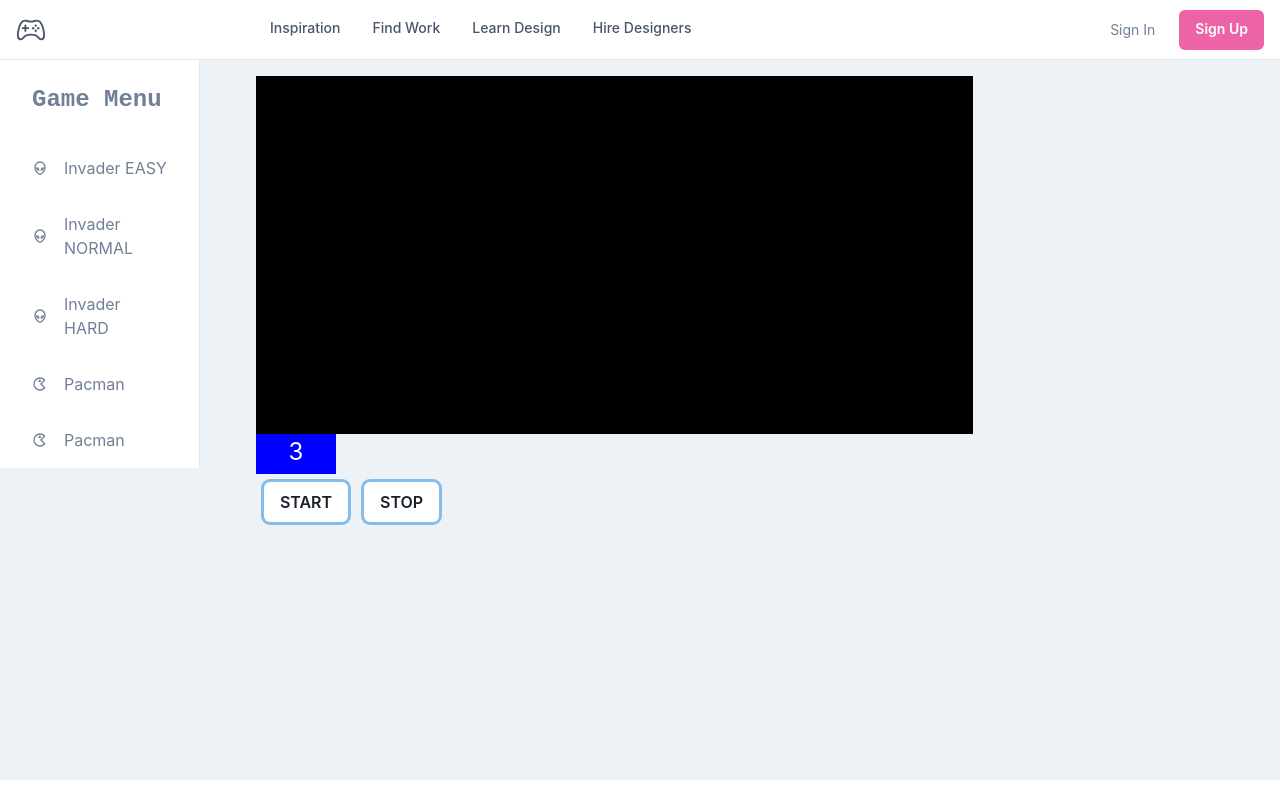
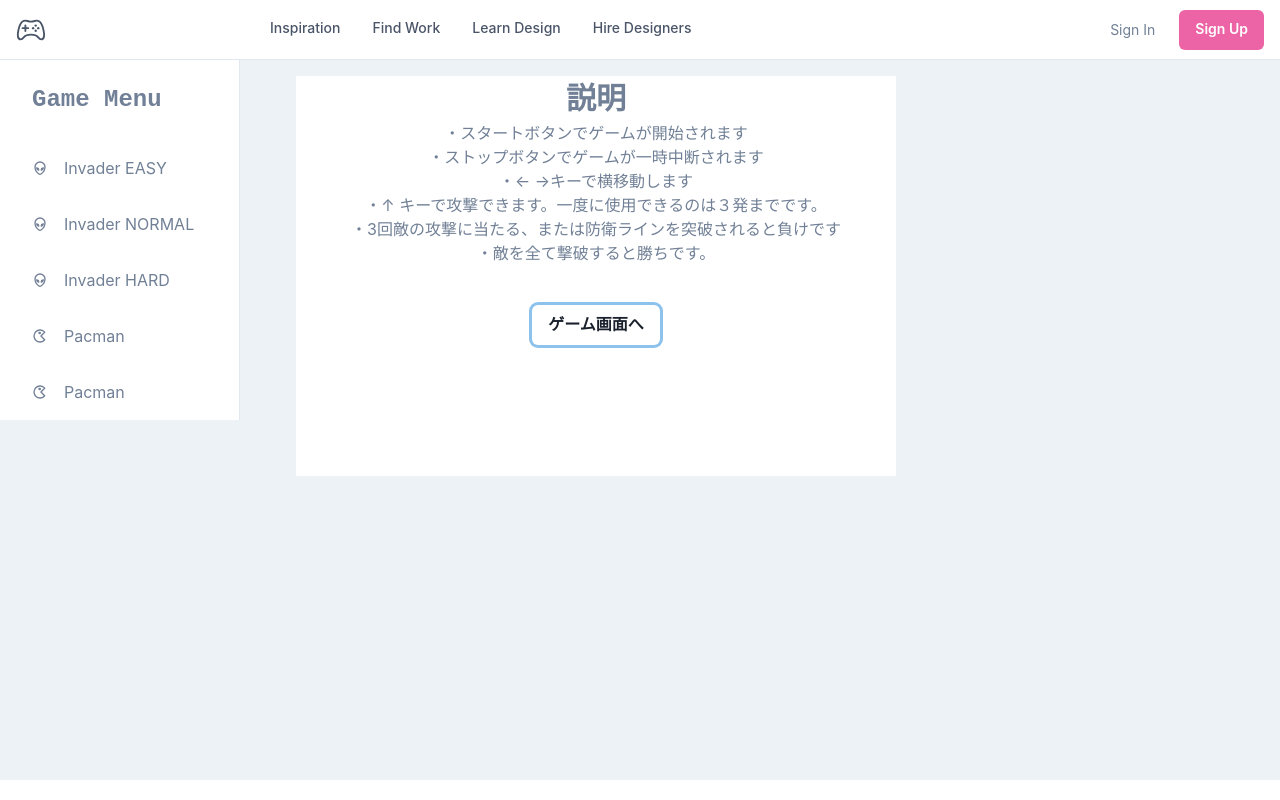
Before and after one commit to k-hirofumi/game-site, a React (Create React App) app: page /game1 in a window 1280 px wide. Built offline with nearby package versions, Linux system fonts and the light colour scheme.

Commit message:
説明追加

```diff
--- a/src/components/molecules/InvaderGame.tsx
+++ b/src/components/molecules/InvaderGame.tsx
@@ -45,7 +45,7 @@ export const InvaderGame: FC<Props> = memo((props) => {
     const PLAYER_LIFE_POINT = 3;
     const INVADER_SIZE = 7;
     const INVADER_MOVEMENT_HORIZONTAL = 5; //敵の横移動距離
-    const INVADER_MOVEMENT_VERTICAL = 6; //敵の縦移動距離
+    const INVADER_MOVEMENT_VERTICAL = 8; //敵の縦移動距離
     const INVADER_SPEED = invaderSpeed; //敵の移動速度(0に近づくほど速い)
     const INVADERS_DISTANCE_HORIZONTAL = 8; //敵の横間隔
     const INVADERS_DISTANCE_VERTICAL = 2; //敵の縦間隔
--- /dev/null
+++ b/src/components/molecules/InvaderRule.tsx
@@ -0,0 +1,21 @@
+import { Box, Button } from "@chakra-ui/react"
+import { FC } from "react";
+
+type Props = {
+    goToGame: () => void;
+}
+export const InvaderRule: FC<Props> = (props) => {
+    const { goToGame } = props;
+    return (
+        <Box bg={'white'} w={600} h={400} textAlign="center">
+            <Box as="b" fontSize={30}>説明</Box>
+            <Box as="p">・スタートボタンでゲームが開始されます</Box>
+            <Box as="p">・ストップボタンでゲームが一時中断されます</Box>
+            <Box as="p">・← →キーで横移動します</Box>
+            <Box as="p">・↑ キーで攻撃できます。一度に使用できるのは３発までです。</Box>
+            <Box as="p">・3回敵の攻撃に当たる、または防衛ラインを突破されると負けです</Box>
+            <Box as="p">・敵を全て撃破すると勝ちです。</Box>
+            <Button mt={10} bg={'white'} boxShadow='outline' onClick={goToGame}>ゲーム画面へ</Button>
+        </Box>
+    )
+}
--- a/src/components/pages/Game1.tsx
+++ b/src/components/pages/Game1.tsx
@@ -1,5 +1,7 @@
-import { FC, memo, useEffect, useRef, useState } from "react"
+import { Box, Button } from "@chakra-ui/react";
+import { FC, memo, useCallback, useEffect, useRef, useState } from "react"
 import { InvaderGame } from "../molecules/InvaderGame"
+import { InvaderRule } from "../molecules/InvaderRule";
 
 type Props = {
     mode: 'easy' | 'normal' | 'hard';
@@ -7,39 +9,61 @@ type Props = {
 export const Game1: FC<Props> = memo((props) => {
     const { mode } = props;
 
-    // const [invaderSpeed, setInvaderSpeed] = useState<number>(0);
-    // const [invaderAmount, setInvaderAmount] = useState<number>(0);
-    // const [invaderAttackMovement, setInvaderAttackMovement] = useState<number>(0);
-    // const [invaderAttackFrequency, setInvaderAttackFrequency] = useState<number>(0);
-    // const [invaderAttackSize, setInvaderAttackSize] = useState<number>(0);
+    const [invaderSpeed, setInvaderSpeed] = useState<number>(0);
+    const [invaderAmount, setInvaderAmount] = useState<number>(0);
+    const [invaderAttackMovement, setInvaderAttackMovement] = useState<number>(0);
+    const [invaderAttackFrequency, setInvaderAttackFrequency] = useState<number>(0);
+    const [invaderAttackSize, setInvaderAttackSize] = useState<number>(0);
 
-    const invaderSpeedRef = useRef(0);
-    const invaderAmountRef = useRef(0);
-    const invaderAttackMovementRef = useRef(0);
-    const invaderAttackFrequencyRef = useRef(0);
-    const invaderAttackSizeRef = useRef(0);
+    // const invaderSpeedRef = useRef<number>(0);
+    // const invaderAmountRef = useRef<number>(0);
+    // const invaderAttackMovementRef = useRef<number>(0);
+    // const invaderAttackFrequencyRef = useRef<number>(0);
+    // const invaderAttackSizeRef = useRef<number>(0);
 
-    //ステートは一度目のレンダリングで初期値が渡されてしまうため、ここでは副作用を使用する。
-    // useEffect(() => {
-    //     setInvaderSpeed((speed) => speed = mode === "easy" ? 10 : mode === "normal" ? 9 : 8)
-    //     setInvaderAmount((amount) => amount = mode === "easy" ? 40 : mode === "normal" ? 50 : 60)
-    //     setInvaderAttackMovement((move) => move = mode === "easy" ? 5 : mode === "normal" ? 20 : 30)
-    //     setInvaderAttackFrequency((freq) => freq = mode === "easy" ? 10 : mode === "normal" ? 9 : 8)
-    //     setInvaderAttackSize((size) => size = mode === "easy" ? 14 : mode === "normal" ? 16 : 16)
-    // }, [])
+    // //ステートは一度目のレンダリングで初期値が渡されてしまうため、ここでは副作用を使用する。
+    //説明文を最初に表示するよう修正したことにより、ステートが初期値の状態でゲーム画面へ送られることがなくなったためステートを使用
+    useEffect(() => {
+        setInvaderSpeed((speed) => speed = mode === "easy" ? 10 : mode === "normal" ? 9 : 8)
+        setInvaderAmount((amount) => amount = mode === "easy" ? 40 : mode === "normal" ? 50 : 60)
+        setInvaderAttackMovement((move) => move = mode === "easy" ? 5 : mode === "normal" ? 6 : 7)
+        setInvaderAttackFrequency((freq) => freq = mode === "easy" ? 10 : mode === "normal" ? 9 : 8)
+        setInvaderAttackSize((size) => size = mode === "easy" ? 14 : mode === "normal" ? 16 : 16)
+    }, [])
 
-    invaderSpeedRef.current = mode === "easy" ? 10 : mode === "normal" ? 9 : 8;
-    invaderAmountRef.current = mode === "easy" ? 40 : mode === "normal" ? 50 : 60;
-    invaderAttackMovementRef.current = mode === "easy" ? 5 : mode === "normal" ? 6 : 7;
-    invaderAttackFrequencyRef.current = mode === "easy" ? 10 : mode === "normal" ? 9 : 8;
-    invaderAttackSizeRef.current = mode === "easy" ? 14 : mode === "normal" ? 16 : 16;
+    // invaderSpeedRef.current = mode === "easy" ? 10 : mode === "normal" ? 9 : 8;
+    // invaderAmountRef.current = mode === "easy" ? 40 : mode === "normal" ? 50 : 60;
+    // invaderAttackMovementRef.current = mode === "easy" ? 5 : mode === "normal" ? 6 : 7;
+    // invaderAttackFrequencyRef.current = mode === "easy" ? 10 : mode === "normal" ? 9 : 8;
+    // invaderAttackSizeRef.current = mode === "easy" ? 14 : mode === "normal" ? 16 : 16;
+
+
+    const [playStart, setPlayStart] = useState<boolean>(false);
+    const goToGame = useCallback(() => setPlayStart(true), []);
+
 
     return (
-        <InvaderGame
-            invaderSpeed={invaderSpeedRef.current}
-            invaderAmount={invaderAmountRef.current}
-            invaderAttackMovement={invaderAttackMovementRef.current}
-            invaderAttackFrequency={invaderAttackFrequencyRef.current}
-            invaderAttackSize={invaderAttackSizeRef.current} />
+        <>
+            {!playStart ?
+                <InvaderRule goToGame={goToGame} />
+                :
+                // <InvaderGame
+                //     invaderSpeed={invaderSpeedRef.current}
+                //     invaderAmount={invaderAmountRef.current}
+                //     invaderAttackMovement={invaderAttackMovementRef.current}
+                //     invaderAttackFrequency={invaderAttackFrequencyRef.current}
+                //     invaderAttackSize={invaderAttackSizeRef.current} />
+
+                <InvaderGame
+                    invaderSpeed={invaderSpeed}
+                    invaderAmount={invaderAmount}
+                    invaderAttackMovement={invaderAttackMovement}
+                    invaderAttackFrequency={invaderAttackFrequency}
+                    invaderAttackSize={invaderAttackSize} />
+            }
+        </>
+
+
+
     )
 })
--- a/src/router/Router.tsx
+++ b/src/router/Router.tsx
@@ -14,7 +14,7 @@ export const Router = memo(() => {
             <Route path="/" element={<MainLayout />} >
                 <Route index element={<Home />} />
                 <Route path="game1" element={<GameLayout />} >
-                    <Route index element={<Game1 mode={'easy'} />} />
+                    <Route index element={<Game1 mode={'hard'} />} />
                     <Route path="result" element={<Result />} />
                 </Route>
                 <Route path="GamePre1" element={<GamePre1 />} />
```
